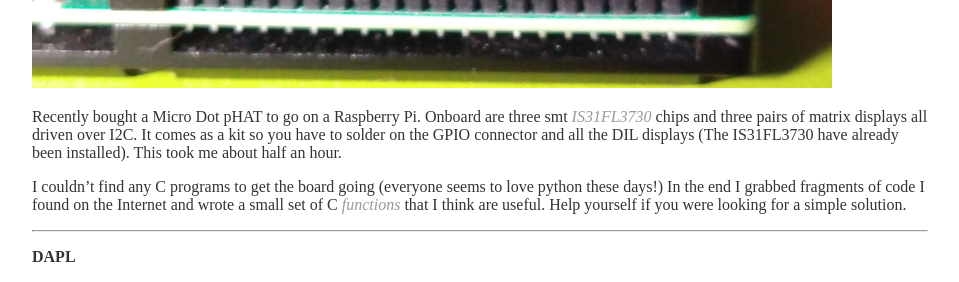
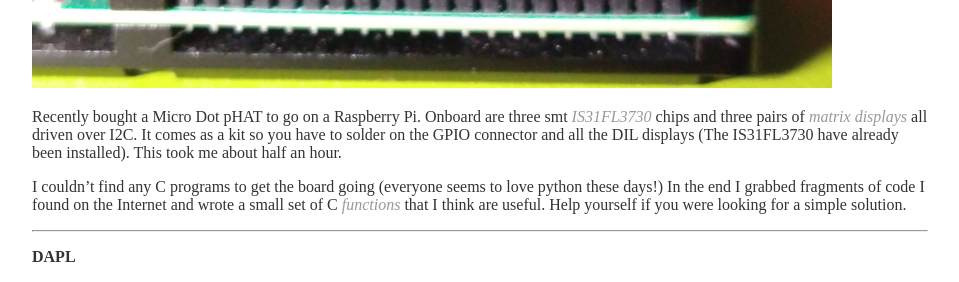
Before and after one commit to wicked-rainman/wicked-rainman.github.io, a Jekyll site: the page built from projects/index.md, in a window 1280 px wide. Shown: the part 898-1180 px from the top of the page, without its empty margins (160-1119 px from the left). Built offline with Jekyll 4.4.1, drawn with Linux system fonts in a browser that asks for light colours; Markdown is read by kramdown in place of the engine named in the settings; some of the changed lines change nothing that is shown.

Commit message:
Update index.md

```diff
--- a/projects/index.md
+++ b/projects/index.md
@@ -21,7 +21,7 @@
 
 ![](/pictures/phat1.png "It's upside down so the Raspberry pi can sit flat. I've coded the fonts so they are up-side down too.")
 
-Recently bought a Micro Dot pHAT to go on a Raspberry Pi. Onboard are three smt [_IS31FL3730_](http://ams.issi.com/WW/pdf/IS31FL3730.pdf) chips and three pairs of matrix displays all driven over I2C.  It comes as a kit so you have to solder on the GPIO connector and all the DIL displays (The IS31FL3730 have already been installed). This took me about half an hour.
+Recently bought a Micro Dot pHAT to go on a Raspberry Pi. Onboard are three smt [_IS31FL3730_](http://ams.issi.com/WW/pdf/IS31FL3730.pdf) chips and three pairs of [_matrix displays_](https://shop.pimoroni.com/products/led-module-pair?variant=25455044487 "They do other colours") all driven over I2C.  It comes as a kit so you have to solder on the GPIO connector and all the DIL displays (The IS31FL3730 have already been installed). This took me about half an hour.
 
 I couldn't find  any C programs to get the board going (everyone seems to love python these days!) In the end I grabbed fragments of code I found on the Internet and wrote a small set of C [_functions_](https://github.com/wicked-rainman/Rpi-Micro-Dot-pHAT "Print a string, update and reset the display and set brightness using the chip's PWM and Current registers") that I think are useful. Help yourself if you were looking for a simple solution.
 
```
